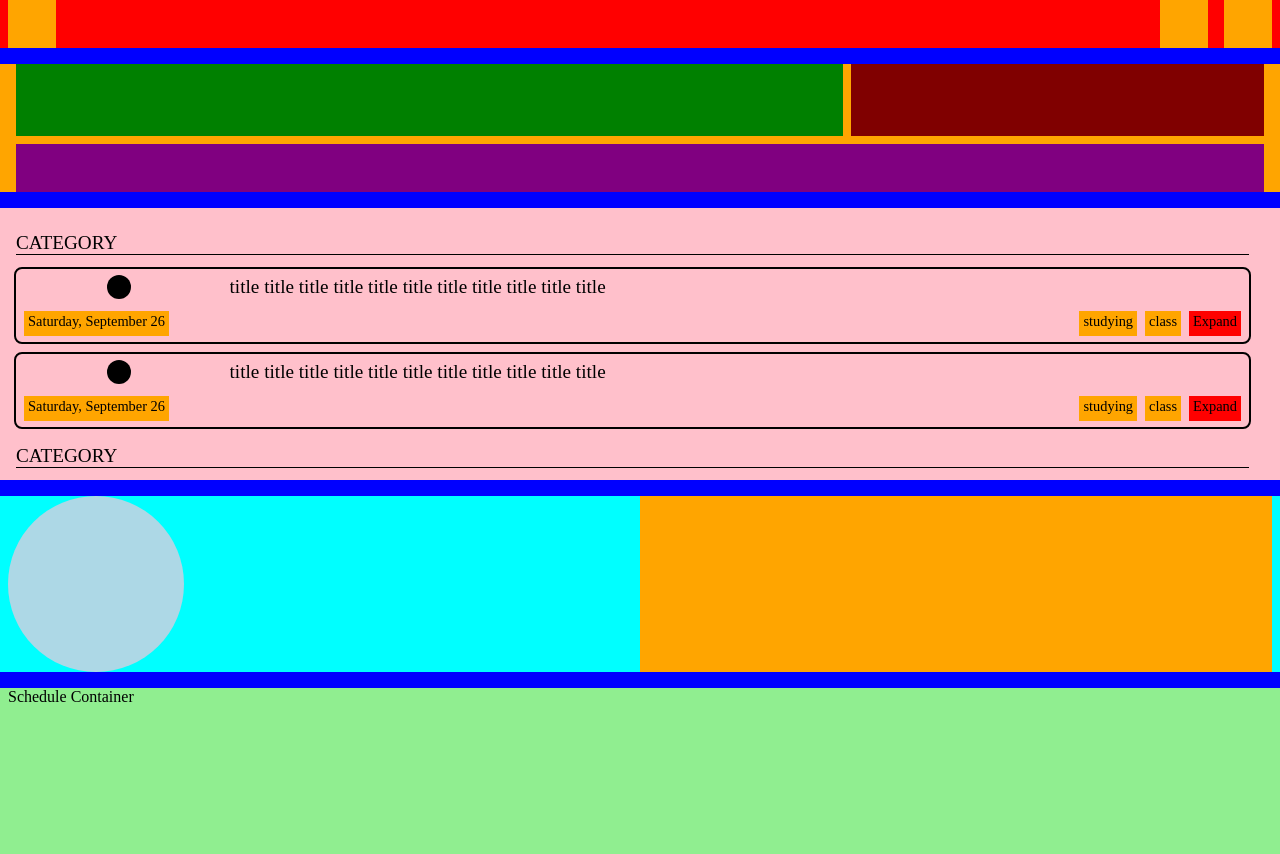
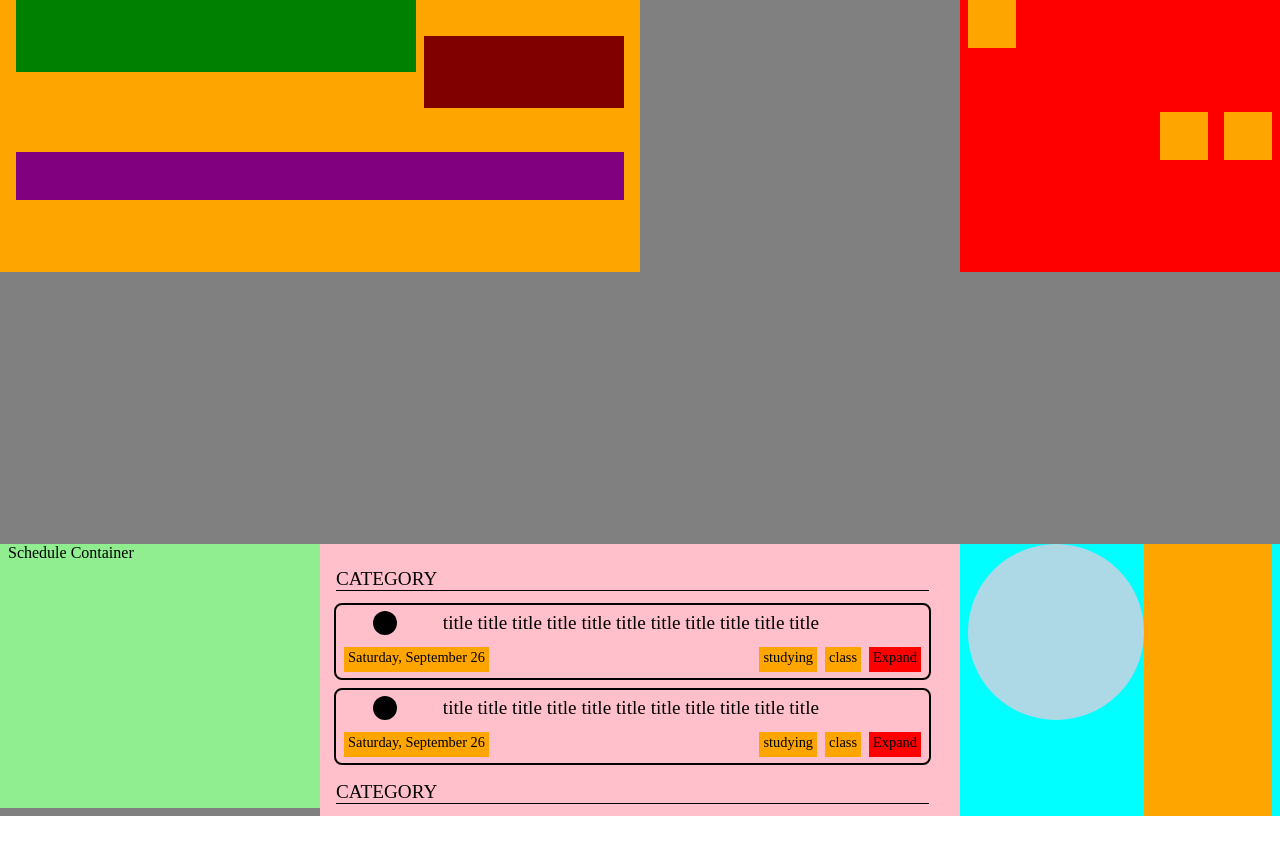
Before and after one commit to Jam0924/planner-site, a React (Vite) app in the folder frontend/: page / in a window 1280 px wide. Shown: the top 854 px of the page. After the commit the page ends 816 px from the top, so only its background shows below. Built offline with nearby package versions, Linux system fonts and the light colour scheme.

Commit message:
Adding tablet and laptop media statements and support, needs more work.

```diff
--- a/frontend/src/App.css
+++ b/frontend/src/App.css
@@ -136,3 +136,45 @@
   height: 60vh;
   padding: 0px var(--xSmallGap)
 }
+
+
+@media (min-width: 1024px) and (hover: hover) and (pointer: fine){
+  .websiteContainer{
+    background-color: white;
+  }
+}
+
+@media (min-width: 1024px) and (hover: none){
+  .websiteContainer{
+    background-color: grey;
+    display: grid;
+    grid-template-columns: 1fr 1fr 1fr 1fr;
+    grid-template-rows: 1fr 1fr 1fr;
+    grid-template-areas:
+    "time time . settings"
+    ". . . ."
+    "schedule todo todo timer";
+    gap: 0;
+  }
+
+  .settingsContainer{
+    grid-area: settings;
+  }
+
+  .timeContainer{
+    grid-area: time;
+  }
+
+  .toDoListContainer{
+    grid-area: todo;
+  }
+
+  .scheduleContainer{
+    grid-area: schedule;
+    height: 33vh;
+  }
+
+  .timerContainer{
+    grid-area: timer;
+  }
+}
```
